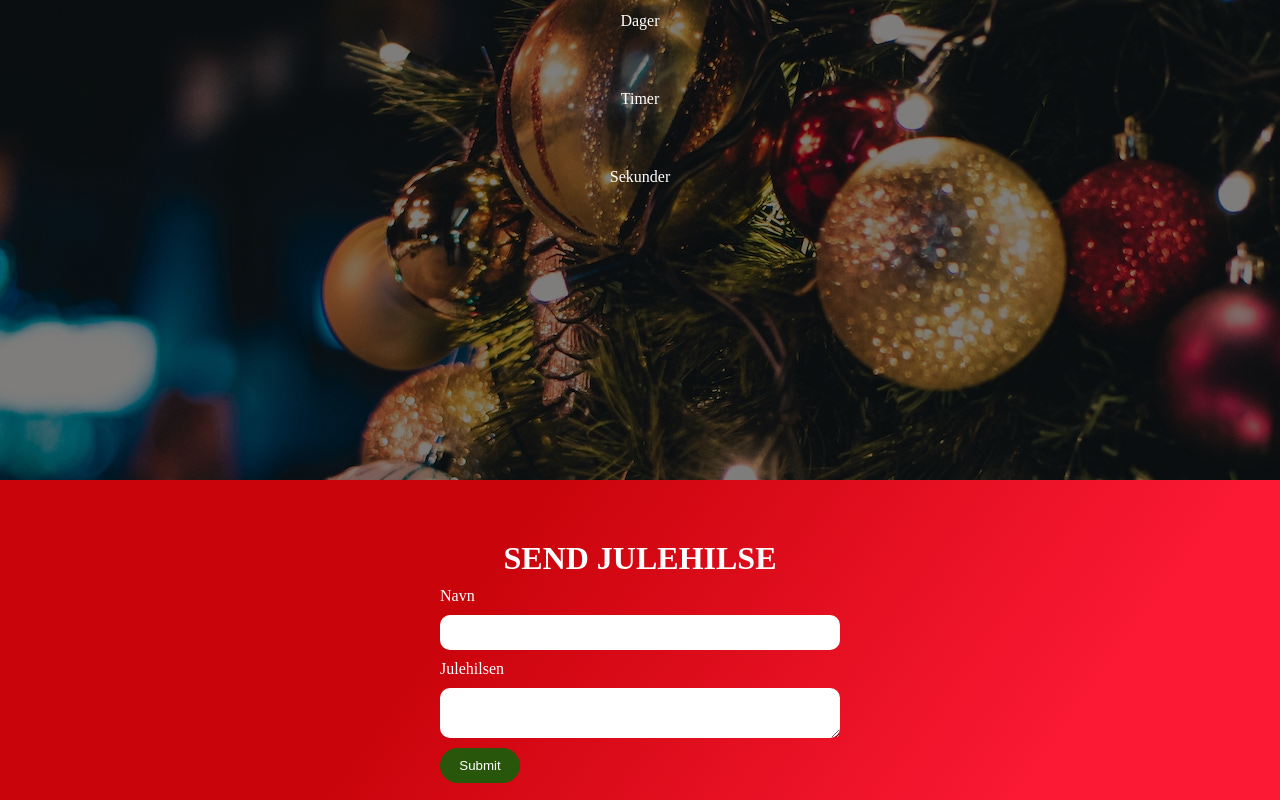
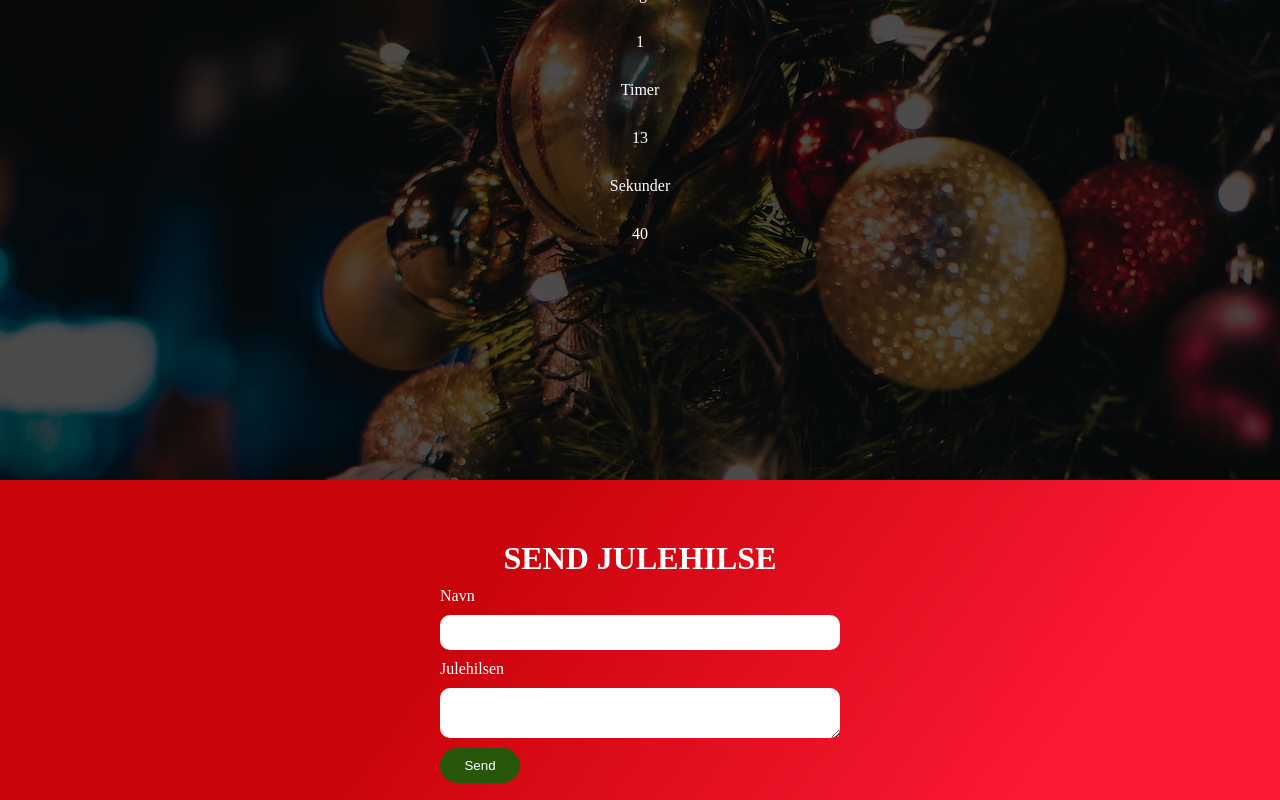
Before and after one commit to Erlandino/Christmas-task, a React (Create React App) app: page / in a window 1280 px wide. Shown: the part 320-1120 px from the top of the page. Built offline with nearby package versions, Linux system fonts and the light colour scheme.

Commit message:
added fuctionality to countdown and posting in greetings

```diff
--- a/src/components/Countdown.jsx
+++ b/src/components/Countdown.jsx
@@ -1,15 +1,56 @@
+import { useEffect, useState } from "react";
+
 export default function Countdown() {
+  const [currentTime, setCurrentTime] = useState(new Date());
+
+  const year = currentTime.getFullYear();
+
+  const endOfYearTime = new Date(`${year}, 12, 23, 23:59:59`);
+
+  function getTime(type) {
+    const seconds = endOfYearTime.getSeconds() - currentTime.getSeconds();
+    const hours = endOfYearTime.getHours() - currentTime.getHours();
+    const days = Math.floor((endOfYearTime - currentTime) / 86400000);
+
+    if (type === "seconds") return seconds;
+    if (type === "hours") return hours;
+    if (type === "days" && days >= 0) return days;
+    if (type === "days" && days < 0) return 365 + days;
+  }
+
+  const [timeLeft, setTimeLeft] = useState({
+    seconds: getTime("seconds"),
+    hours: getTime("hours"),
+    days: getTime("days"),
+  });
+
+  useEffect(() => {
+    const interval = setInterval(() => {
+      setCurrentTime(new Date());
+      setTimeLeft((prevTime) => {
+        return {
+          seconds: getTime("seconds"),
+          hours: getTime("hours"),
+          days: getTime("days"),
+        };
+      });
+    }, 1000);
+    return () => {
+      clearInterval(interval);
+    };
+  });
+
   return (
     <div className="countdown">
       <h1 className="countdown-title">JULE NEDTELLING</h1>
       <p>Dager</p>
-      <p></p>
+      <p>{timeLeft.days}</p>
 
       <p>Timer</p>
-      <p></p>
+      <p>{timeLeft.hours}</p>
 
       <p>Sekunder</p>
-      <p></p>
+      <p>{timeLeft.seconds}</p>
     </div>
   );
 }
--- a/src/components/Greetings.jsx
+++ b/src/components/Greetings.jsx
@@ -1,34 +1,84 @@
+import { useEffect, useState } from "react";
+
 export default function Greetings() {
-  const otherGreetings = [
+  const [formItem, setFormItem] = useState({
+    name: "",
+    message: "",
+  });
+
+  const [otherGreetings, setOtherGreetings] = useState([
     {
       name: "Hans",
       message:
         "It is a long established fact that a reader will be distracted by the readable content of a page when looking at its layout.",
+      dateSent: "12-12-2022",
     },
     {
       name: "Olav",
       message:
         "It is a long established fact that a reader will be distracted by the readable content of a page when looking at its layout. readable content of a page when looking at its layout.",
+      dateSent: "13-12-2022",
     },
     {
       name: "Inger",
       message: "It is a long established fact that a reader will be distracted by",
+      dateSent: "17-12-2022",
     },
-  ];
+  ]);
 
+  function inputValue(event) {
+    setFormItem((prevItem) => {
+      return {
+        name: event.target.id === "name" ? event.target.value : prevItem.name,
+        message: event.target.id === "message" ? event.target.value : prevItem.message,
+      };
+    });
+  }
+  function addGreeting(event) {
+    event.preventDefault();
+    localStorage.setItem("Greeting", JSON.stringify(formItem));
+    postGreeting();
+  }
+
+  useEffect(() => {
+    postGreeting();
+  }, []);
+
+  function postGreeting() {
+    const post = localStorage.getItem("Greeting");
+    console.log(post);
+    if (post) {
+      setOtherGreetings((prevState) => {
+        return [JSON.parse(post), ...prevState];
+      });
+    }
+  }
+
+  // if (localStorage.getItem("Greeting")) console.log("yes");
   return (
     <div className="greetings">
-      <form className="greetings__form" action="">
+      <form className="greetings__form">
         <h1 className="greetings__form__title">SEND JULEHILSE</h1>
-        <label className="greetings__form__label" for="name">
+        <label className="greetings__form__label" htmlFor="name">
           Navn
         </label>
-        <input className="greetings__form__input" type="text" id="name" />
-        <label className="greetings__form__label" for="message">
+        <input
+          className="greetings__form__input greetings__form__input-name"
+          type="text"
+          id="name"
+          onChange={inputValue}
+        />
+        <label className="greetings__form__label" htmlFor="message">
           Julehilsen
         </label>
-        <textarea className="greetings__form__input" id="message"></textarea>
-        <input className="greetings__form__submit" type="submit" />
+        <textarea className="greetings__form__input" id="message" onChange={inputValue}></textarea>
+        <input
+          className="greetings__form__submit"
+          type="submit"
+          onClick={addGreeting}
+          value="Send"
+          onChange={() => inputValue("message")}
+        />
       </form>
 
       <div className="greetings__list">
--- a/src/index.css
+++ b/src/index.css
@@ -9,7 +9,7 @@ body {
 
 .countdown {
   height: 100vh;
-  background: linear-gradient(rgba(0, 0, 0, 0.5), rgba(0, 0, 0, 0.5)),
+  background: linear-gradient(rgba(0, 0, 0, 0.7), rgba(0, 0, 0, 0.7)),
     url("./media/christmas-tree.jpg");
   background-repeat: no-repeat;
   background-size: cover;
--- a/src/index.js
+++ b/src/index.js
@@ -5,7 +5,7 @@ import App from "./App";
 
 const root = ReactDOM.createRoot(document.getElementById("root"));
 root.render(
-  <React.StrictMode>
-    <App />
-  </React.StrictMode>
+  // <React.StrictMode>
+  <App />
+  // </React.StrictMode>
 );
```
